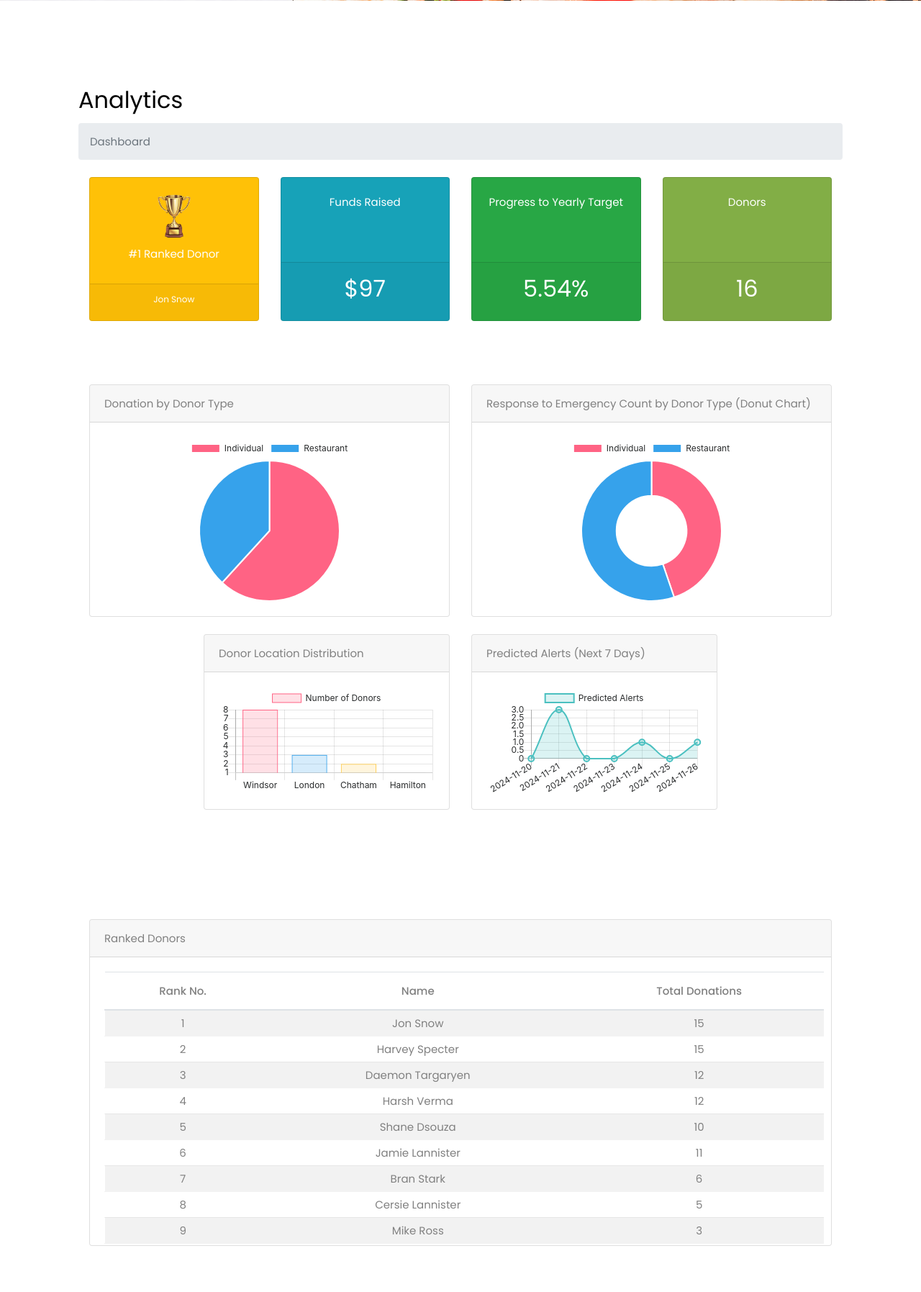
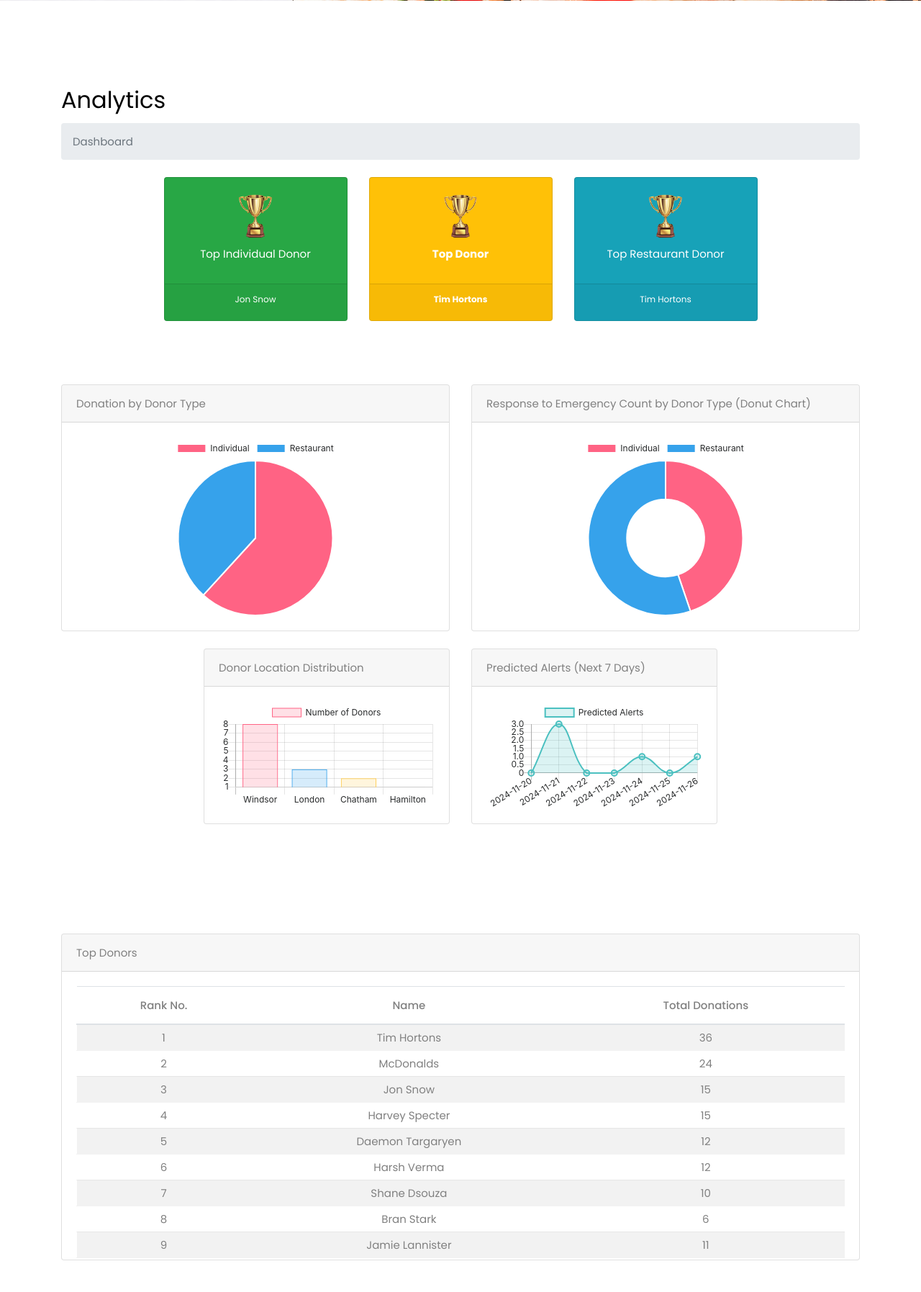
Before and after one commit to ShaneDsouza4/FoodConnect, a Django app: page /analytics/analytics/ in a window 1280 px wide. Shown: the part 476-2271 px from the top of the page at 72% size. Run offline with Django 5.2, Linux system fonts and the light colour scheme; data comes from the database, SQL or seed files in the repository; some libraries are stand-ins or nearby versions; some web fonts are replaced.

Commit message:
Updated top cards

```diff
--- a/analytics/views.py
+++ b/analytics/views.py
@@ -8,7 +8,32 @@ from django.db.models import Sum, Count
 from django.utils.timezone import now
 import json
 
-def load_and_prepare_data():
+def load_and_prepare_alldata():
+    # Profile dataset
+    profile_queryset = Profile.objects.all().values(
+        'first_name', 'last_name', 'total_donations', 'donation_frequency',
+        'donation_volume', 'donation_variety_count', 'average_rating', 'response_to_emergency_count'
+    )
+    profile_data = pd.DataFrame(list(profile_queryset))
+    profile_data.fillna(0, inplace=True)
+    profile_data['name'] = profile_data['first_name'].astype(str) + ' ' + profile_data['last_name'].astype(str)
+
+    # Restaurant dataset
+    restaurant_queryset = Restaurant.objects.all().values(
+        'restaurant_name', 'total_donations', 'donation_frequency',
+        'donation_volume', 'donation_variety_count', 'average_rating', 'response_to_emergency_count'
+    )
+    restaurant_data = pd.DataFrame(list(restaurant_queryset))
+    restaurant_data.fillna(0, inplace=True)
+    restaurant_data.rename(columns={'restaurant_name': 'name'}, inplace=True)
+
+    # Combined dataset
+    combined_data = pd.concat([profile_data, restaurant_data], ignore_index=True)
+
+    return combined_data[['name', 'total_donations', 'donation_frequency', 'donation_volume',
+                          'donation_variety_count', 'average_rating', 'response_to_emergency_count']].copy()
+
+def load_and_prepare_individual_data():
     queryset = Profile.objects.all().values(
         'first_name', 'last_name', 'total_donations', 'donation_frequency',
         'donation_volume', 'donation_variety_count', 'average_rating', 'response_to_emergency_count'
@@ -16,6 +41,16 @@ def load_and_prepare_data():
     data = pd.DataFrame(list(queryset))
     data.fillna(0, inplace=True)
     data['name'] = data['first_name'].astype(str) + ' ' + data['last_name'].astype(str)
+    return data[['name', 'total_donations', 'donation_frequency', 'donation_volume', 'donation_variety_count',  'average_rating', 'response_to_emergency_count']].copy()
+
+def load_and_prepare_restaurant_data():
+    queryset = Restaurant.objects.all().values(
+        'restaurant_name', 'total_donations', 'donation_frequency',
+        'donation_volume', 'donation_variety_count', 'average_rating', 'response_to_emergency_count'
+    )
+    data = pd.DataFrame(list(queryset))
+    data.fillna(0, inplace=True)
+    data.rename(columns={'restaurant_name': 'name'}, inplace=True)
     return data[['name', 'total_donations', 'donation_frequency', 'donation_volume', 'donation_variety_count',  'average_rating', 'response_to_emergency_count']].copy()
 
 def rank_donators(data):
@@ -107,8 +142,12 @@ def predict_future_alerts():
     return future_alerts
 
 def analytics_view(request):
-    data = load_and_prepare_data()
-    ranked_data = rank_donators(data)
+    all_data = load_and_prepare_alldata()
+    individual_data = load_and_prepare_individual_data()
+    restaurant_data = load_and_prepare_restaurant_data()
+    ranked_data = rank_donators(all_data)
+    individual_ranked_data = rank_donators(individual_data)
+    restaurant_ranked_data = rank_donators(restaurant_data)
     funds_raised = Profile.objects.aggregate(total=Sum('total_donations'))['total'] or 0
     total_donors = Profile.objects.count() + Restaurant.objects.count()
     progress_to_yearly_target = round((funds_raised / 1750) * 100, 2)
@@ -124,8 +163,12 @@ def analytics_view(request):
         'progress_to_yearly_target': progress_to_yearly_target,
         'total_donors': total_donors,
         'ranked_donators': ranked_data[['name', 'total_donations', 'donation_volume', 'score']].to_dict(orient='records'),
+        'ranked_individual_donators': individual_ranked_data[['name', 'total_donations', 'donation_volume', 'score']].to_dict(orient='records'),
+        'ranked_restaurant_donators': restaurant_ranked_data[['name', 'total_donations', 'donation_volume', 'score']].to_dict(orient='records'),
         'top_donor_name': ranked_data.iloc[0]['name'] if not ranked_data.empty else "No Donors",
-        'total_volume': data['donation_volume'].sum(),
+        'top_individual_donor_name': individual_ranked_data.iloc[0]['name'] if not individual_ranked_data.empty else "No Donors",
+        'top_restaurant_donor_name': restaurant_ranked_data.iloc[0]['name'] if not restaurant_ranked_data.empty else "No Donors",
+        'total_volume': all_data['donation_volume'].sum(),
         'pie_chart_data': pie_chart_data,
         'response_emergency_data': response_emergency_json,
         'location_data': json.dumps(location_data),
--- a/templates/webpages/analytics.html
+++ b/templates/webpages/analytics.html
@@ -13,6 +13,23 @@
 
     #datatablesSimple tbody td {
         padding: 4px 8px;
+    }
+
+    .custom-row {
+        margin-left: 0 !important; /* Override any margins */
+        margin-right: 0 !important;
+    }
+
+    /* Reduce spacing for the columns */
+    .custom-col {
+        padding-left: 2px !important; /* Force smaller padding */
+        padding-right: 2px !important;
+    }
+
+    /* Optional: Reduce overall container padding */
+    .container-fluid {
+        padding-left: 0 !important;
+        padding-right: 0 !important;
     }
 </style>
 
@@ -46,45 +63,43 @@
                     <div class="container-fluid">
                         <!-- Metric Cards -->
                         <div class="row mb-5 pb-3 justify-content-center">
+                            <!-- #1 Ranked Individual Card -->
+                            <div class="col-xl-3 col-md-6">
+                                <div class="card bg-success text-white mb-4">
+                                    <div class="card-body text-center">
+                                        <img src="{% static 'images/trophy.png' %}" alt="Trophy" style="width: 50px; height: auto;">
+                                        <div class="mt-2">Top Individual Donor</div>
+                                    </div>
+                                    <div class="card-footer d-flex align-items-center justify-content-center">
+                                        <h4 class="small text-white stretched-link">{{ top_individual_donor_name }}</h4>
+                                        <i class="fas fa-angle-right"></i>
+                                    </div>
+                                </div>
+                            </div>
+
                              <!-- #1 Ranked Donor Card -->
                              <div class="col-xl-3 col-md-6">
                                 <div class="card bg-warning text-white mb-4">
                                     <div class="card-body text-center">
                                         <img src="{% static 'images/trophy.png' %}" alt="Trophy" style="width: 50px; height: auto;">
-                                        <div class="mt-2">#1 Ranked Donor</div>
+                                        <div class="mt-2" style="font-weight: bold;">Top Donor</div>
                                     </div>
                                     <div class="card-footer d-flex align-items-center justify-content-center">
-                                        <h4 class="small text-white stretched-link">{{ top_donor_name }}</h4>
+                                        <h4 class="small text-white stretched-link" style="font-weight: bold;">{{ top_donor_name }}</h4>
                                         <i class="fas fa-angle-right"></i>
                                     </div>
                                 </div>
                             </div>
-                            <!-- Funds Raised Card -->
+
+                            <!-- #1 Ranked Restaurant Card -->
                             <div class="col-xl-3 col-md-6">
                                 <div class="card bg-info text-white mb-4">
-                                    <div class="card-body text-center">Funds Raised</div>
+                                    <div class="card-body text-center">
+                                        <img src="{% static 'images/trophy.png' %}" alt="Trophy" style="width: 50px; height: auto;">
+                                        <div class="mt-2">Top Restaurant Donor</div>
+                                    </div>
                                     <div class="card-footer d-flex align-items-center justify-content-center">
-                                        <h2 class="medium text-white stretched-link">${{ funds_raised }}</h2>
-                                        <i class="fas fa-angle-right"></i>
-                                    </div>
-                                </div>
-                            </div>
-                            <!-- Progress to Yearly Target Card -->
-                            <div class="col-xl-3 col-md-6">
-                                <div class="card bg-success text-white mb-4">
-                                    <div class="card-body text-center">Progress to Yearly Target</div>
-                                    <div class="card-footer d-flex align-items-center justify-content-center">
-                                        <h2 class="medium text-white stretched-link">{{ progress_to_yearly_target }}%</h2>
-                                        <i class="fas fa-angle-right"></i>
-                                    </div>
-                                </div>
-                            </div>
-                            <!-- Total Donors Card -->
-                            <div class="col-xl-3 col-md-6">
-                                <div class="card bg-primary text-white mb-4">
-                                    <div class="card-body text-center">Donors</div>
-                                    <div class="card-footer d-flex align-items-center justify-content-center">
-                                        <h2 class="medium text-white stretched-link">{{ total_donors }}</h2>
+                                        <h4 class="small text-white stretched-link">{{ top_restaurant_donor_name }}</h4>
                                         <i class="fas fa-angle-right"></i>
                                     </div>
                                 </div>
@@ -314,7 +329,7 @@
                         <div class="card mb-4">
                             <div class="card-header">
                                 <i class="fas fa-table me-1"></i>
-                                Ranked Donors
+                                Top Donors
                             </div>
                             <div class="card-body" style="max-height: 400px; overflow-y: auto;">
                                 <table id="datatablesSimple" class="table table-striped table-hover">
@@ -337,6 +352,70 @@
                                 </table>
                             </div>
                         </div>
+
+                        <!-- <div class="row custom-row"> -->
+                            <!-- Profiles Only Ranking -->
+                            <!-- <div class="col-md-6 custom-col">
+                                <div class="card">
+                                    <div class="card-header">
+                                        <i class="fas fa-table me-1"></i>
+                                        Top Individual Donors
+                                    </div>
+                                    <div class="card-body" style="max-height: 400px; overflow-y: auto; padding: 8px; margin: 0;">
+
+                                        <table id="datatablesSimple">
+                                            <thead>
+                                                <tr style="color: #82ae46;">
+                                                    <th style="padding-right: 100px;">Rank No.</th>
+                                                    <th style="padding-right: 100px;">Name</th>
+                                                    <th>Total Donations</th>
+                                                </tr>
+                                            </thead>
+                                            <tbody>
+                                                {% for donator in ranked_individual_donators %}
+                                                <tr>
+                                                    <td>{{ forloop.counter }}</td>
+                                                    <td>{{ donator.name }}</td>
+                                                    <td>{{ donator.total_donations }}</td>
+                                                </tr>
+                                                {% endfor %}
+                                            </tbody>
+                                        </table>
+                                    </div>
+                                </div>
+                            </div> -->
+
+                            <!-- Restaurants Only Ranking -->
+                            <!-- <div class="col-md-6 custom-col">
+                                <div class="card">
+                                    <div class="card-header">
+                                        <i class="fas fa-table me-1"></i>
+                                        Top Restaurant Donors
+                                    </div>
+                                    <div class="card-body" style="max-height: 400px; overflow-y: auto;">
+                                        <table id="datatablesSimple">
+                                            <thead>
+                                                <tr style="color: #82ae46;">
+                                                    <th style="padding-right: 100px;">Rank No.</th>
+                                                    <th style="padding-right: 100px;">Name</th>
+                                                    <th>Total Donations</th>
+                                                </tr>
+                                            </thead>
+                                            <tbody>
+                                                {% for donator in ranked_restaurant_donators %}
+                                                <tr>
+                                                    <td>{{ forloop.counter }}</td>
+                                                    <td>{{ donator.name }}</td>
+                                                    <td>{{ donator.total_donations }}</td>
+                                                </tr>
+                                                {% endfor %}
+                                            </tbody>
+                                        </table>
+                                    </div>
+                                </div>
+                            </div>
+                        </div> -->
+
                 </div>
             </main>
 
```
